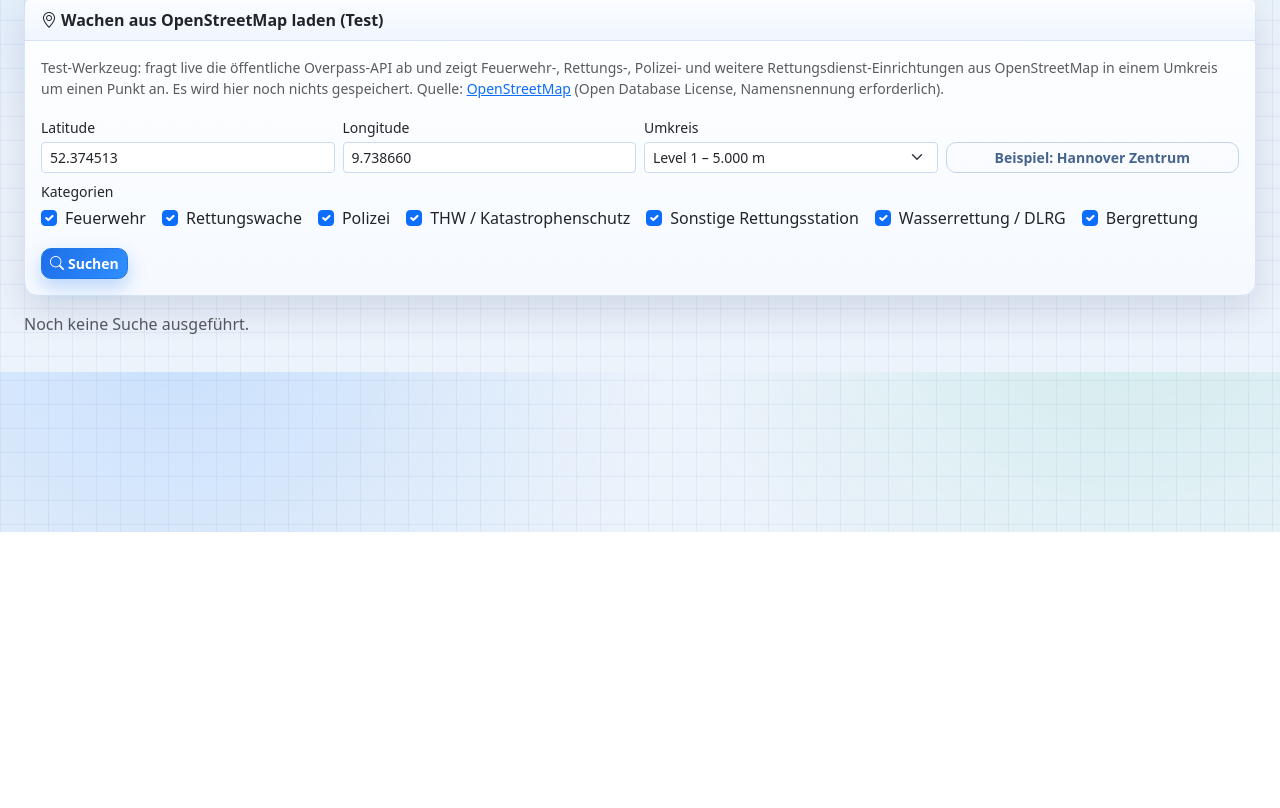
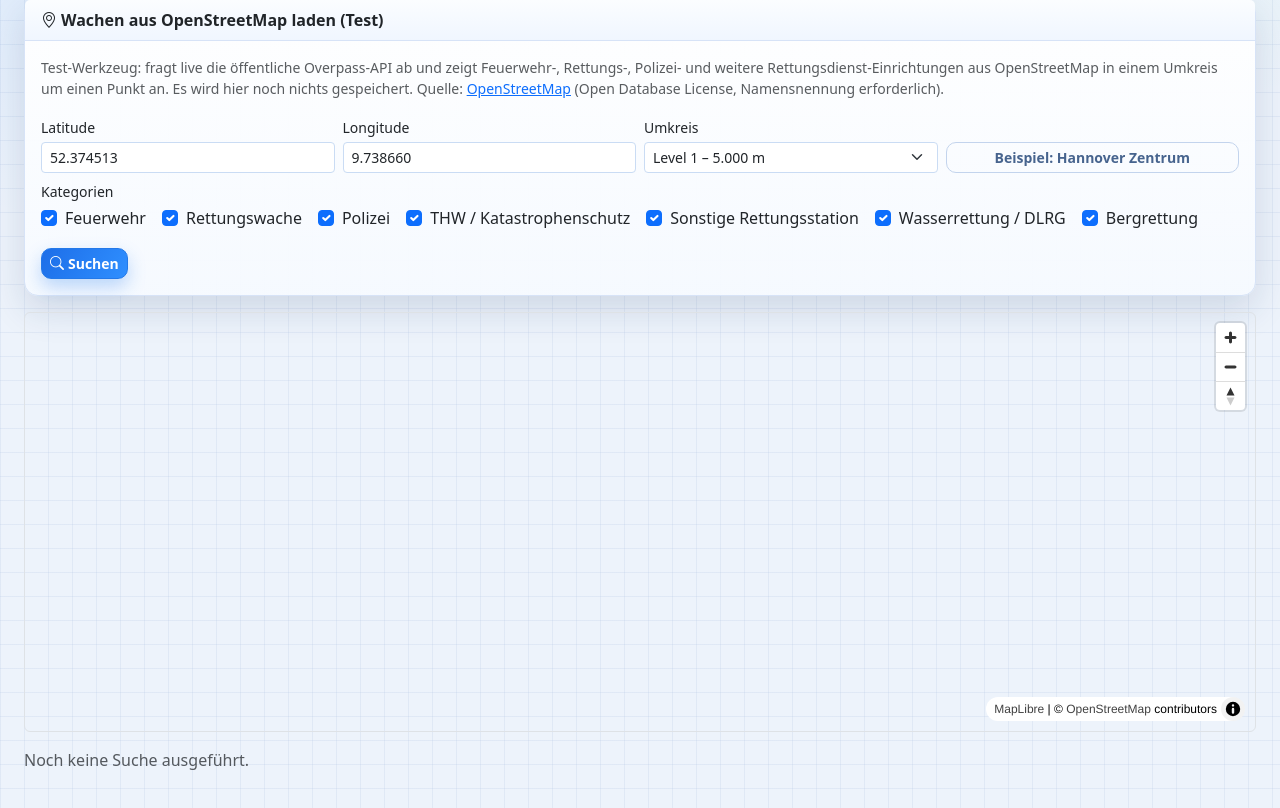
Before and after one commit to ScoreNow-EU/rescueop-verwaltung, a Flask app: page /standards in a window 1280 px wide, after a click on "OSM-Test". Shown: the part 268-1076 px from the top of the page. Before the commit the page ends 800 px from the top, so only its background shows below. Run offline with Flask 3, Linux system fonts and the light colour scheme; a user stored in the database is signed in; data comes from the database, SQL or seed files in the repository; data that the repository does not hold is empty; some libraries are stand-ins or nearby versions.

Commit message:
Show OSM-Test results on a MapLibre map with color-coded station markers

```diff
--- a/app/osm.py
+++ b/app/osm.py
@@ -62,16 +62,18 @@ _ipv4_opener = urllib.request.build_opener(_IPv4HTTPSHandler())
 
 # Ordered list of rescue-operator-relevant OSM station types.
 STATION_TYPES = [
-    {'key': 'fire', 'label': 'Feuerwehr', 'tag_key': 'amenity', 'tag_value': 'fire_station'},
-    {'key': 'ems', 'label': 'Rettungswache', 'tag_key': 'emergency', 'tag_value': 'ambulance_station'},
-    {'key': 'police', 'label': 'Polizei', 'tag_key': 'amenity', 'tag_value': 'police'},
-    {'key': 'disaster', 'label': 'THW / Katastrophenschutz', 'tag_key': 'emergency', 'tag_value': 'disaster_response'},
-    {'key': 'rescue', 'label': 'Sonstige Rettungsstation', 'tag_key': 'amenity', 'tag_value': 'rescue_station'},
-    {'key': 'water', 'label': 'Wasserrettung / DLRG', 'tag_key': 'emergency', 'tag_value': 'water_rescue'},
-    {'key': 'mountain', 'label': 'Bergrettung', 'tag_key': 'emergency', 'tag_value': 'mountain_rescue'},
+    {'key': 'fire', 'label': 'Feuerwehr', 'tag_key': 'amenity', 'tag_value': 'fire_station', 'color': '#e35d6a'},
+    {'key': 'ems', 'label': 'Rettungswache', 'tag_key': 'emergency', 'tag_value': 'ambulance_station', 'color': '#20c997'},
+    {'key': 'police', 'label': 'Polizei', 'tag_key': 'amenity', 'tag_value': 'police', 'color': '#0d6efd'},
+    {'key': 'disaster', 'label': 'THW / Katastrophenschutz', 'tag_key': 'emergency', 'tag_value': 'disaster_response', 'color': '#fd7e14'},
+    {'key': 'rescue', 'label': 'Sonstige Rettungsstation', 'tag_key': 'amenity', 'tag_value': 'rescue_station', 'color': '#6f42c1'},
+    {'key': 'water', 'label': 'Wasserrettung / DLRG', 'tag_key': 'emergency', 'tag_value': 'water_rescue', 'color': '#0dcaf0'},
+    {'key': 'mountain', 'label': 'Bergrettung', 'tag_key': 'emergency', 'tag_value': 'mountain_rescue', 'color': '#795548'},
 ]
 
 _STATION_TYPES_BY_KEY = {t['key']: t for t in STATION_TYPES}
+OSM_TYPE_COLORS = {t['key']: t['color'] for t in STATION_TYPES}
+
 
 
 class OverpassError(Exception):
--- a/app/routes/standards.py
+++ b/app/routes/standards.py
@@ -15,7 +15,7 @@ from app.access import (
     scoped,
     scoped_get_or_404,
 )
-from app.osm import STATION_TYPES, OverpassError, search_stations
+from app.osm import STATION_TYPES, OSM_TYPE_COLORS, OverpassError, search_stations
 from app.models import (
     NamingLocation,
     NamingOrgType,
@@ -593,7 +593,7 @@ def osm_search():
         return render_template('standards_osm_results.html', error=str(exc), stations=None)
 
     return render_template('standards_osm_results.html', error=None, stations=stations,
-                           lat=lat, lon=lon, radius=radius)
+                           lat=lat, lon=lon, radius=radius, OSM_TYPE_COLORS=OSM_TYPE_COLORS)
 
 
 @standards_bp.route('/standards/presets/add', methods=['POST'])
--- a/app/templates/standards.html
+++ b/app/templates/standards.html
@@ -707,6 +707,7 @@
                 </button>
             </div>
         </div>
+        <div id="osmMap" class="rounded border mb-3" style="height: 420px;"></div>
         <div id="osmResults">
             <p class="text-muted mb-0">Noch keine Suche ausgeführt.</p>
         </div>
@@ -913,6 +914,10 @@
 {% endblock %}
 
 {% block scripts %}
+{% if current_savegame_is_admin %}
+<link href="https://unpkg.com/maplibre-gl@4.7.1/dist/maplibre-gl.css" rel="stylesheet">
+<script src="https://unpkg.com/maplibre-gl@4.7.1/dist/maplibre-gl.js"></script>
+{% endif %}
 <script>
 function initStandardsPreview() {
     var prevWache = document.getElementById('prev_wache');
@@ -1235,6 +1240,122 @@ function initStandardsVehicleRows() {
     });
 }
 
+var osmMap = null;
+var osmMarkers = [];
+
+var OSM_STATION_STYLE = {
+    fire: {icon: 'bi-fire', color: '#e35d6a'},
+    ems: {icon: 'bi-heart-pulse-fill', color: '#20c997'},
+    police: {icon: 'bi-shield-lock-fill', color: '#0d6efd'},
+    disaster: {icon: 'bi-exclamation-triangle-fill', color: '#fd7e14'},
+    rescue: {icon: 'bi-life-preserver', color: '#6f42c1'},
+    water: {icon: 'bi-water', color: '#0dcaf0'},
+    mountain: {icon: 'bi-triangle-fill', color: '#795548'},
+    other: {icon: 'bi-geo-alt-fill', color: '#6c757d'}
+};
+
+function osmEscapeHtml(str) {
+    var div = document.createElement('div');
+    div.textContent = str == null ? '' : String(str);
+    return div.innerHTML;
+}
+
+function ensureOsmMap() {
+    if (typeof maplibregl === 'undefined') {
+        return null;
+    }
+    if (osmMap && (!osmMap.getContainer || !document.body.contains(osmMap.getContainer()))) {
+        osmMap = null;
+        osmMarkers = [];
+    }
+    if (osmMap) {
+        return osmMap;
+    }
+    var mapEl = document.getElementById('osmMap');
+    if (!mapEl) {
+        return null;
+    }
+    osmMap = new maplibregl.Map({
+        container: 'osmMap',
+        style: {
+            version: 8,
+            sources: {
+                osm: {
+                    type: 'raster',
+                    tiles: ['https://tile.openstreetmap.org/{z}/{x}/{y}.png'],
+                    tileSize: 256,
+                    attribution: '&copy; <a href="https://www.openstreetmap.org/copyright" target="_blank" rel="noopener">OpenStreetMap</a> contributors'
+                }
+            },
+            layers: [{id: 'osm-tiles', type: 'raster', source: 'osm'}]
+        },
+        center: [9.738660, 52.374513],
+        zoom: 11
+    });
+    osmMap.addControl(new maplibregl.NavigationControl(), 'top-right');
+    return osmMap;
+}
+
+function clearOsmMarkers() {
+    osmMarkers.forEach(function(m) { m.remove(); });
+    osmMarkers = [];
+}
+
+function renderOsmMap(data) {
+    var map = ensureOsmMap();
+    if (!map || !data) {
+        return;
+    }
+
+    function draw() {
+        clearOsmMarkers();
+        var bounds = new maplibregl.LngLatBounds();
+
+        var centerEl = document.createElement('div');
+        centerEl.style.cssText = 'width:14px;height:14px;border-radius:50%;background:#212529;' +
+            'border:2px solid #fff;box-shadow:0 0 0 2px #212529;';
+        var centerMarker = new maplibregl.Marker({element: centerEl})
+            .setLngLat([data.lon, data.lat])
+            .setPopup(new maplibregl.Popup({offset: 12}).setText('Suchmittelpunkt'))
+            .addTo(map);
+        osmMarkers.push(centerMarker);
+        bounds.extend([data.lon, data.lat]);
+
+        (data.stations || []).forEach(function(s) {
+            if (s.lat == null || s.lon == null) {
+                return;
+            }
+            var style = OSM_STATION_STYLE[s.type_key] || OSM_STATION_STYLE.other;
+            var el = document.createElement('div');
+            el.style.cssText = 'width:32px;height:32px;border-radius:10px;background:' + style.color +
+                ';display:flex;align-items:center;justify-content:center;color:#fff;' +
+                'box-shadow:0 1px 4px rgba(0,0,0,.35);cursor:pointer;font-size:14px;';
+            el.innerHTML = '<i class="bi ' + style.icon + '"></i>';
+
+            var popupHtml = '<strong>' + osmEscapeHtml(s.name || '(ohne Namen)') + '</strong><br>' +
+                '<span class="text-muted">' + osmEscapeHtml(s.type_label || '') + '</span>';
+
+            var marker = new maplibregl.Marker({element: el})
+                .setLngLat([s.lon, s.lat])
+                .setPopup(new maplibregl.Popup({offset: 18}).setHTML(popupHtml))
+                .addTo(map);
+            osmMarkers.push(marker);
+            bounds.extend([s.lon, s.lat]);
+        });
+
+        map.resize();
+        if (!bounds.isEmpty()) {
+            map.fitBounds(bounds, {padding: 50, maxZoom: 15, duration: 300});
+        }
+    }
+
+    if (map.loaded()) {
+        draw();
+    } else {
+        map.once('load', draw);
+    }
+}
+
 function initOsmTest() {
     var searchBtn = document.getElementById('osmSearchBtn');
     if (searchBtn && searchBtn.dataset.bound !== '1') {
@@ -1264,7 +1385,15 @@ function initOsmTest() {
                 headers: {'X-Requested-With': 'XMLHttpRequest'}
             })
                 .then(function(response) { return response.text(); })
-                .then(function(html) { resultsEl.innerHTML = html; })
+                .then(function(html) {
+                    resultsEl.innerHTML = html;
+                    var dataEl = document.getElementById('osmResultsData');
+                    if (dataEl) {
+                        try {
+                            renderOsmMap(JSON.parse(dataEl.textContent));
+                        } catch (e) { /* ignore malformed data */ }
+                    }
+                })
                 .catch(function() {
                     resultsEl.innerHTML = '<div class="alert alert-danger mb-0">Anfrage fehlgeschlagen.</div>';
                 })
@@ -1282,6 +1411,17 @@ function initOsmTest() {
             document.getElementById('osmLon').value = '9.738660';
         });
     }
+
+    var osmTabBtn = document.getElementById('osmtest-tab');
+    if (osmTabBtn && osmTabBtn.dataset.mapBound !== '1') {
+        osmTabBtn.dataset.mapBound = '1';
+        osmTabBtn.addEventListener('shown.bs.tab', function() {
+            var map = ensureOsmMap();
+            if (map) {
+                setTimeout(function() { map.resize(); }, 50);
+            }
+        });
+    }
 }
 
 document.addEventListener('DOMContentLoaded', initStandardsPreview);
--- a/app/templates/standards_osm_results.html
+++ b/app/templates/standards_osm_results.html
@@ -3,6 +3,9 @@
 {% elif stations is none %}
 <p class="text-muted mb-0">Noch keine Suche ausgeführt.</p>
 {% else %}
+<script type="application/json" id="osmResultsData">
+{{ {'lat': lat, 'lon': lon, 'radius': radius, 'stations': stations} | tojson }}
+</script>
 <div class="d-flex justify-content-between align-items-center mb-2 flex-wrap gap-1">
     <strong>{{ stations|length }} Treffer</strong>
     <span class="text-muted small">
@@ -26,7 +29,7 @@
         <tbody>
             {% for s in stations %}
             <tr>
-                <td><span class="badge bg-secondary">{{ s.type_label }}</span></td>
+                <td><span class="badge" style="background-color: {{ OSM_TYPE_COLORS.get(s.type_key, '#6c757d') }};">{{ s.type_label }}</span></td>
                 <td>{{ s.name }}</td>
                 <td>{{ s.operator or '—' }}</td>
                 <td>{{ s.address or '—' }}</td>
```
